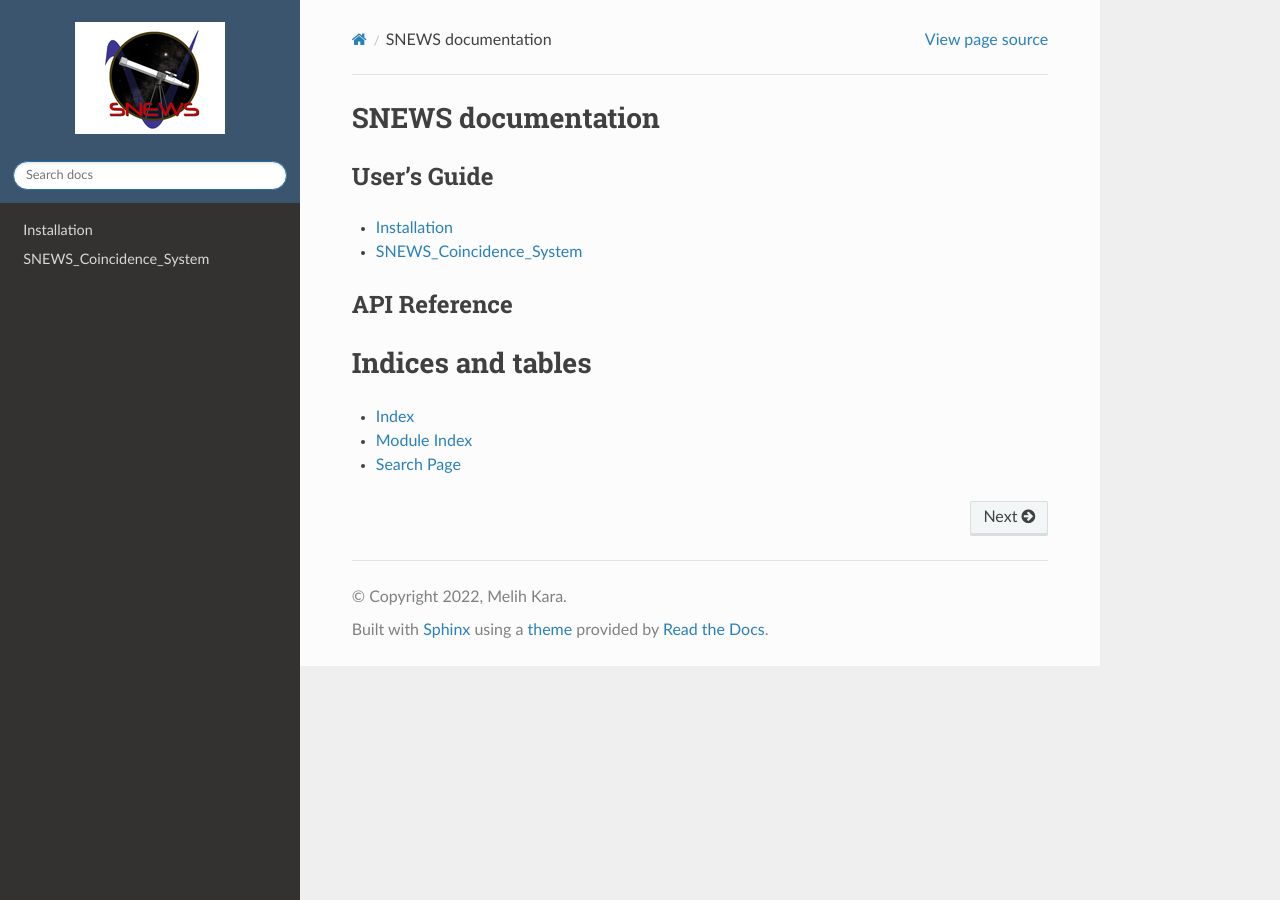
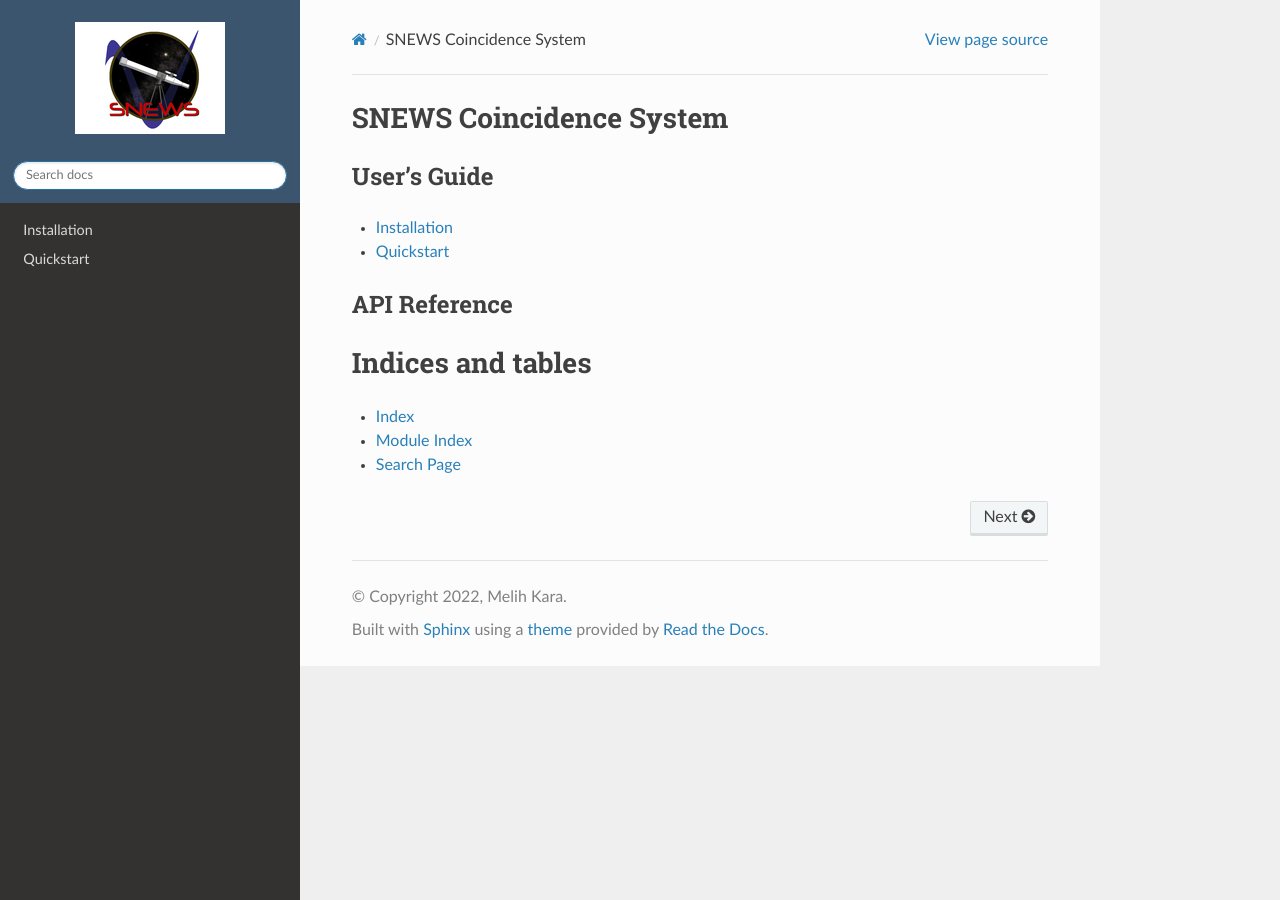
Before and after one commit to SNEWS2/SNEWS_Coincidence_System, a Sphinx documentation site: the page built from doc/index.rst, in a window 1280 px wide. Built offline with Sphinx 7.4.7 and the Read the Docs theme 2.0.0, drawn with Linux system fonts in a browser that asks for light colours.

Commit message:
header correction

```diff
--- a/doc/index.rst
+++ b/doc/index.rst
@@ -1,4 +1,4 @@
-SNEWS documentation
+SNEWS Coincidence System
 ====================================================
 
 User's Guide
--- a/doc/user/quickstart.md
+++ b/doc/user/quickstart.md
@@ -1,4 +1,5 @@
-# SNEWS_Coincidence_System
+# Quickstart
+
 Coincidence System backend for snews alert trigger
 
 The backend tools that needs to run in order for the observation messages to be cached and compared. The latest snews coincidence logic allows for efficiently searching coincidences on a pandas dataframe. The [coincidence script](https://github.com/SNEWS2/SNEWS_Coincidence_System/blob/main/snews_cs/snews_coinc.py) needs to be running for this. Furthermore, we have a [slack bot](https://github.com/SNEWS2/SNEWS_Coincidence_System/blob/main/snews_cs/snews_bot.py) which can be enabled within the coincidence script (requires channel token). This bot listens to the alert topics and publishes a slack-post as soon as it receives an alert. This way, we are aiming to reach subscribed members faster, and with a slack notification.<br>
```
